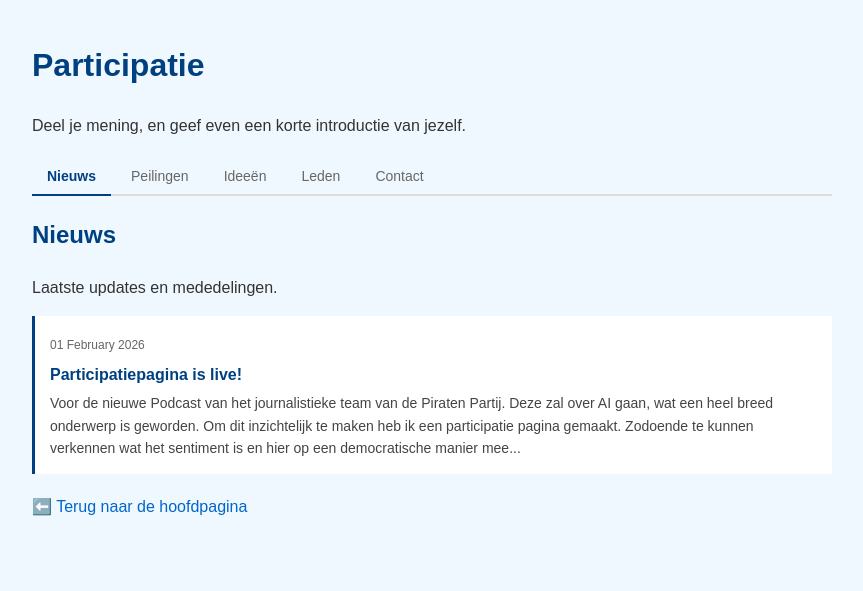
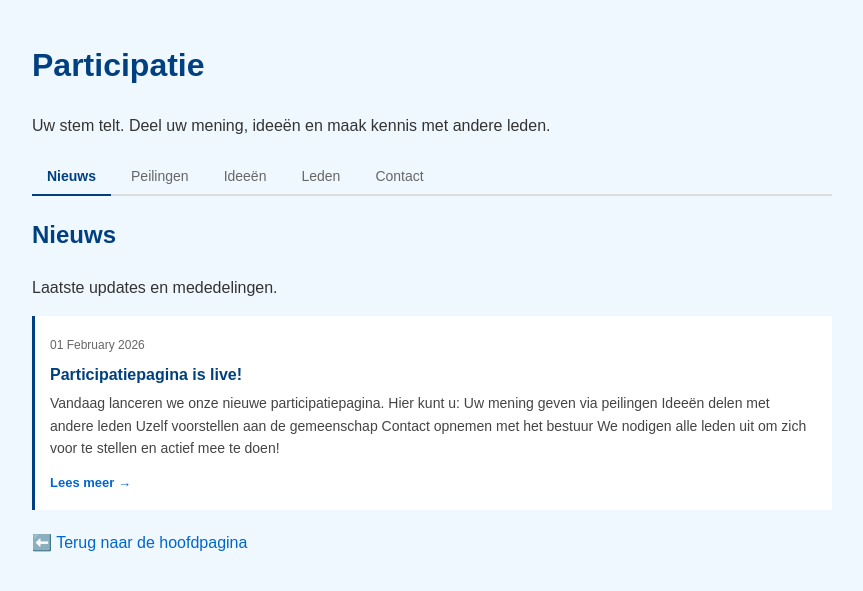
Before and after one commit to Klikblitser/VBBSKW, a Jekyll site: the page built from participatie.html, in a window 1280 px wide. Shown: the top 591 px of the page, without its empty margins (208-1071 px from the left). Built offline with Jekyll 4.4.1, drawn with Linux system fonts in a browser that asks for light colours.

Commit message:
Make news items clickable with dedicated pages

```diff
--- a/_config.yml
+++ b/_config.yml
@@ -12,5 +12,5 @@
 # Collecties voor participatie nieuws
 collections:
   nieuws:
-    output: false
-    sort_by: date
+    output: true
+    permalink: /nieuws/:title/
--- a/_nieuws/2026-02-01-participatie-pagina-live.md
+++ b/_nieuws/2026-02-01-participatie-pagina-live.md
@@ -1,14 +1,14 @@
 ---
+layout: nieuws
 title: "Participatiepagina is live!"
 date: 2026-02-01
 ---
 
-Voor de nieuwe Podcast van het journalistieke team van de Piraten Partij. Deze zal over AI gaan, wat een heel breed onderwerp is geworden.
+Vandaag lanceren we onze nieuwe participatiepagina. Hier kunt u:
 
-Om dit inzichtelijk te maken heb ik een participatie pagina gemaakt. Zodoende te kunnen verkennen wat het sentiment is en hier op een democratische manier mee om te kunnen gaan.
+- Uw mening geven via peilingen
+- Ideeën delen met andere leden
+- Uzelf voorstellen aan de gemeenschap
+- Contact opnemen met het bestuur
 
-De nieuwe participatie pagina voor maken van peilingen, inzenden van- en stemmen op ideeën en introduceren van jezelf en ervaring met- en opvattingen over AI.
-
-Stel jezelf even voor en gooi een idee in de ideeënbus!
-
-Dankjewel
+We nodigen alle leden uit om zich voor te stellen en actief mee te doen!
--- a/participatie.html
+++ b/participatie.html
@@ -65,11 +65,20 @@
     }
 
     /* Nieuws */
+    .news-item-link {
+      text-decoration: none;
+      display: block;
+    }
     .news-item {
       padding: 15px;
       background: #fff;
       border-left: 3px solid #004080;
       margin-bottom: 15px;
+      transition: background 0.2s, border-color 0.2s;
+    }
+    .news-item:hover {
+      background: #f0f8ff;
+      border-left-color: #0066cc;
     }
     .news-date {
       font-size: 12px;
@@ -83,7 +92,12 @@
     .news-excerpt {
       font-size: 14px;
       color: #444;
-      margin: 0;
+      margin: 0 0 10px 0;
+    }
+    .read-more {
+      font-size: 13px;
+      color: #0066cc;
+      font-weight: bold;
     }
 
     /* Formulieren */
@@ -436,7 +450,7 @@
 <body>
 
   <h1>Participatie</h1>
-  <p>Deel je mening, en geef even een korte introductie van jezelf.</p>
+  <p>Uw stem telt. Deel uw mening, ideeën en maak kennis met andere leden.</p>
 
   <div class="tabs">
     <div class="tab-nav">
@@ -455,11 +469,14 @@
         {% if site.nieuws.size > 0 %}
           {% assign sorted_nieuws = site.nieuws | sort: 'date' | reverse %}
           {% for item in sorted_nieuws %}
-            <div class="news-item">
-              <span class="news-date">{{ item.date | date: "%d %B %Y" }}</span>
-              <h3 class="news-title">{{ item.title }}</h3>
-              <p class="news-excerpt">{{ item.content | strip_html | truncatewords: 50 }}</p>
-            </div>
+            <a href="{{ item.url }}" class="news-item-link">
+              <div class="news-item">
+                <span class="news-date">{{ item.date | date: "%d %B %Y" }}</span>
+                <h3 class="news-title">{{ item.title }}</h3>
+                <p class="news-excerpt">{{ item.content | strip_html | truncatewords: 50 }}</p>
+                <span class="read-more">Lees meer →</span>
+              </div>
+            </a>
           {% endfor %}
         {% else %}
           <div class="empty-state">Er zijn nog geen nieuwsberichten geplaatst.</div>
```
Also changed, not shown: _layouts/nieuws.html (added, +54 -0 lines), Nieuw - Tekstdocument.txt (added).
